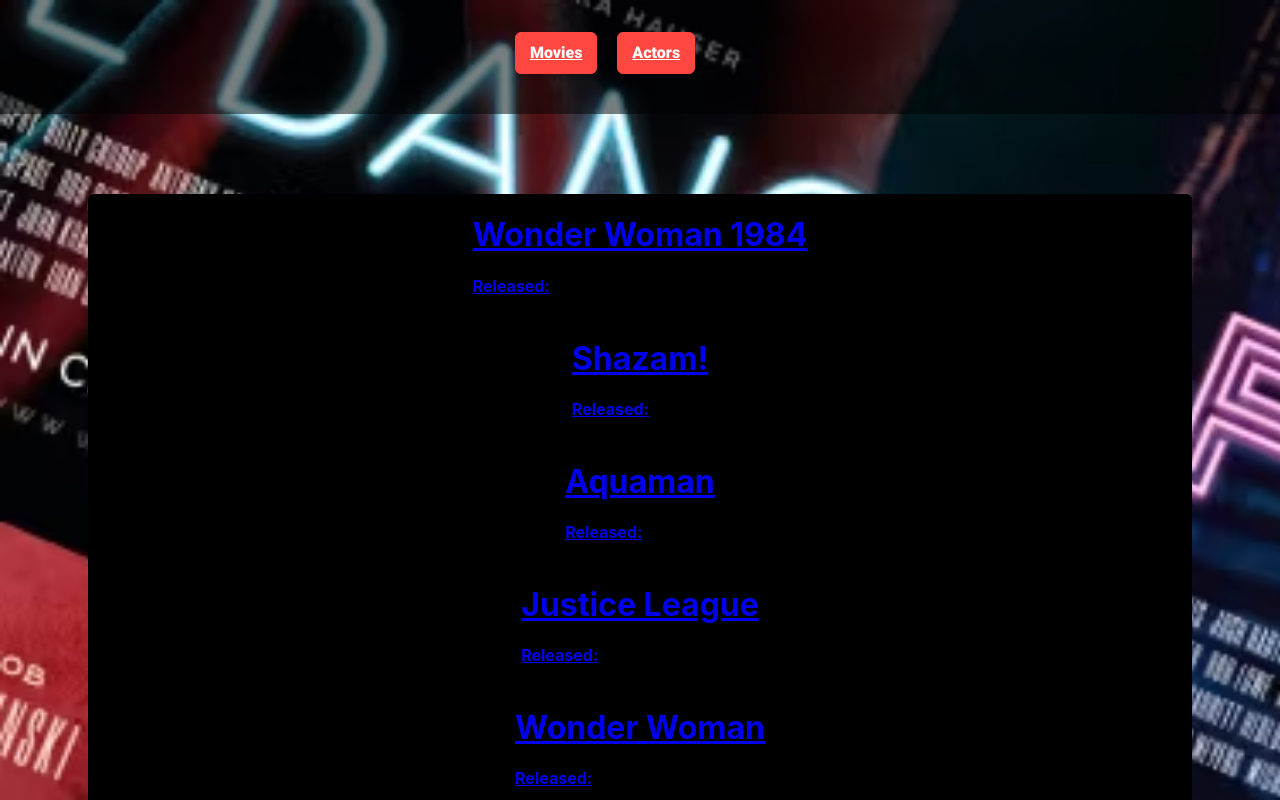
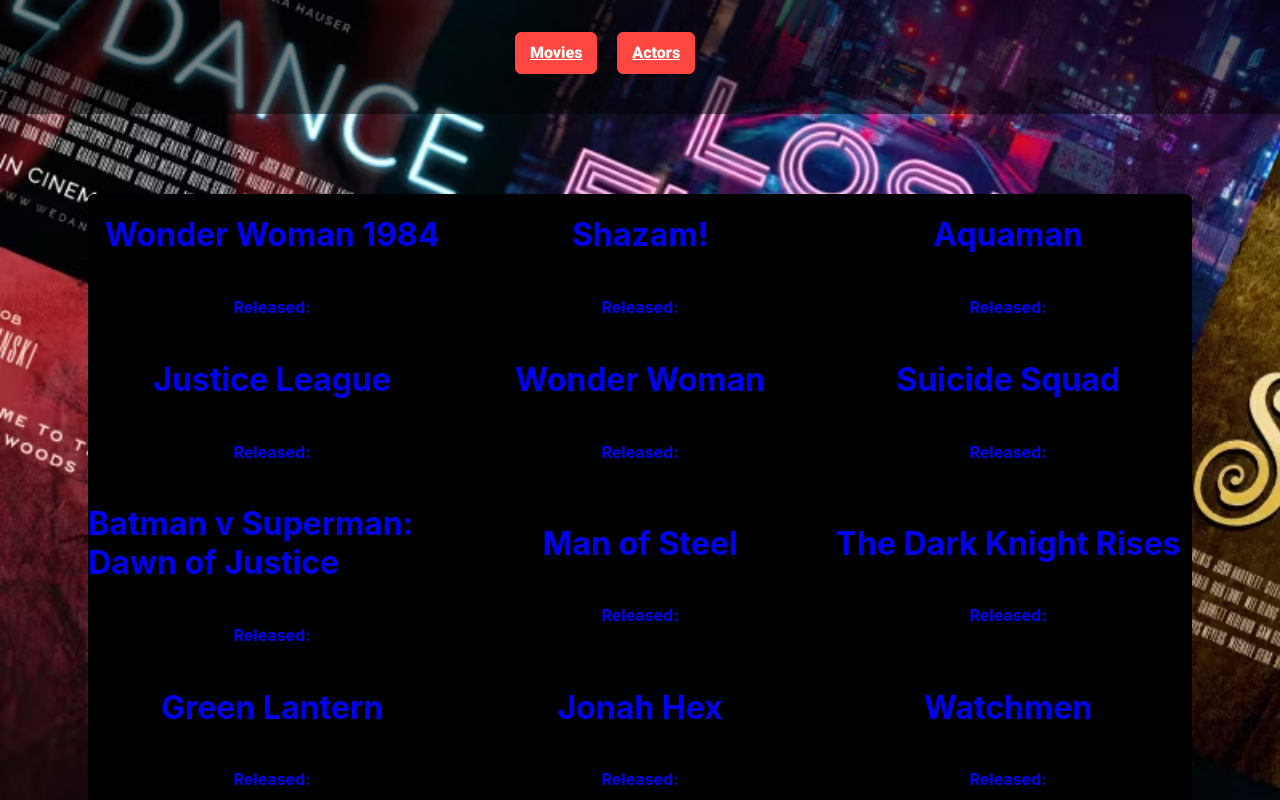
Before and after one commit to lvlivingston/react-movies-part-3, a React (Create React App) app: page / in a window 1280 px wide. Both pictures are taken after typing "Sample" into the empty fields and a click on the button "Sign In". Shown: the top 800 px of the page. Built offline with nearby package versions, Linux system fonts and the light colour scheme.

Commit message:
barebones css for movie and actor list pages

```diff
--- a/src/components/ActorCard/ActorCard.jsx
+++ b/src/components/ActorCard/ActorCard.jsx
@@ -9,9 +9,9 @@
 
     return (
       <>
-      <Link to={`/actors/${actor}`}>
+      <Link to={`/actors/${actor}`} className="CardText">
         <div>
-            <div>
+            <div className="CardText">
             <h1>{actor}</h1>
             </div>
         </div>
--- /dev/null
+++ b/src/components/MovieCard/MovieCard.css
@@ -0,0 +1,14 @@
+.CardText {
+    display: flex;
+    flex-direction: column;
+    justify-content: center;
+    align-items: center;
+    text-decoration: none;
+}
+
+.Center {
+    display: flex;
+    flex-direction: row;
+    justify-content: center;
+    counter-reset: white;
+}
--- a/src/components/MovieCard/MovieCard.jsx
+++ b/src/components/MovieCard/MovieCard.jsx
@@ -1,11 +1,12 @@
 import { Link } from "react-router-dom";
+import "./MovieCard.css";
 
 export default function MovieCard(props) {
   return (
     <>
-      <Link to={`/movies/${props.movie.title}`}>
+      <Link to={`/movies/${props.movie.title}`} className="CardText">
         <div>
-          <div>
+          <div className="CardText">
             <h1>{props.movie.title}</h1>
             <h4>Released: {props.movie.release_date}</h4>
           </div>
--- /dev/null
+++ b/src/pages/MoviesListPage/MoviesListPage.css
@@ -0,0 +1,4 @@
+.MovieCard {
+    display: grid;
+    grid-template-columns: 1fr 1fr 1fr;
+  }
--- a/src/pages/MoviesListPage/MoviesListPage.jsx
+++ b/src/pages/MoviesListPage/MoviesListPage.jsx
@@ -1,8 +1,9 @@
 import MovieCard from "../../components/MovieCard/MovieCard";
+import "./MoviesListPage.css";
 
 export default function MoviesListPage(props) {
   return (
-    <div className="DivBackground">
+    <div className="DivBackground MovieCard">
       {
         props.movies.map(movie => {
           return <MovieCard key={movie.title} movie={movie} />
```
